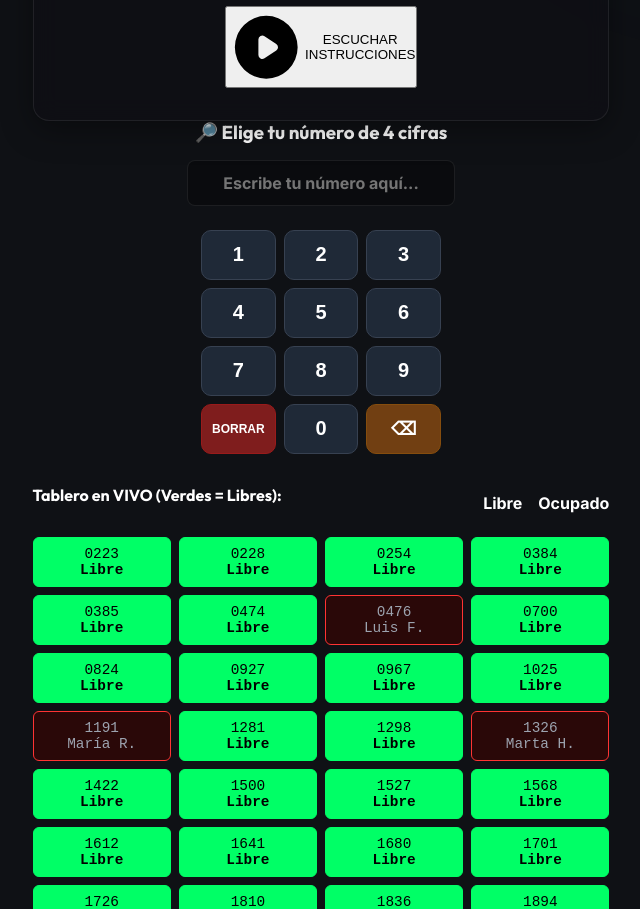
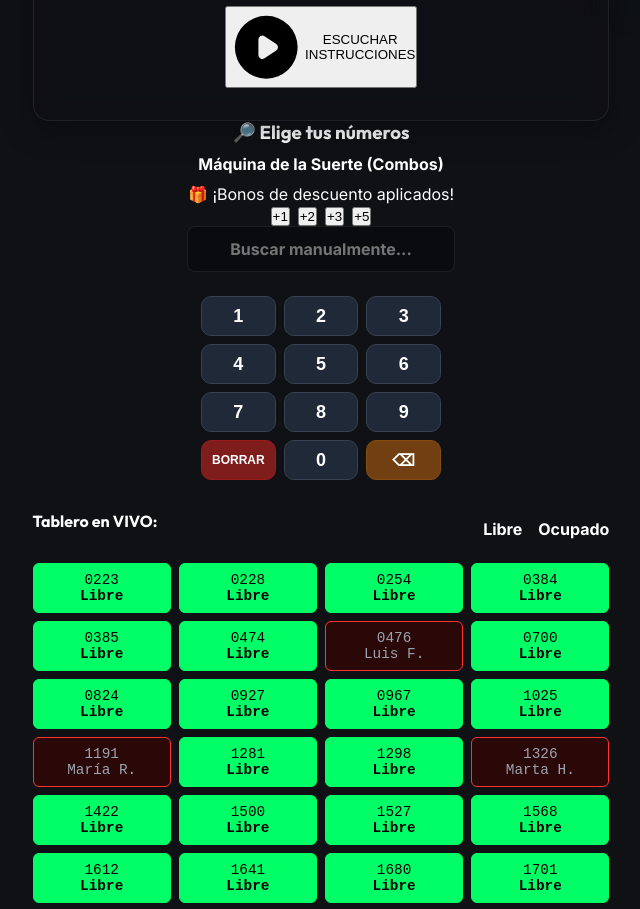
Before and after one commit to raizelmanada-ops/rifas, a Next.js app: page / in a window 1280 px wide. Shown: the part 1040-1949 px from the top of the page, without its empty margins (319-959 px from the left). Built offline with nearby package versions, Linux system fonts and the light colour scheme; no server answers; the database is empty.

Commit message:
feat: implementar Máquina de la Suerte y selección múltiple de boletos

```diff
--- a/src/app/page.tsx
+++ b/src/app/page.tsx
@@ -9,6 +9,7 @@ export default function Home() {
   const [timeLeft, setTimeLeft] = useState({ days: 3, hours: 14, minutes: 22, seconds: 59 });
   const [step, setStep] = useState<"grid" | "checkout" | "ticket">("grid");
   const [selectedTicket, setSelectedTicket] = useState<string | null>(null);
+  const [totalPrice, setTotalPrice] = useState<number>(60000);
   const [userData, setUserData] = useState<any>(null);
   const [openFaq, setOpenFaq] = useState<number | null>(null);
 
@@ -90,8 +91,9 @@ export default function Home() {
     return () => clearInterval(timer);
   }, [drawDate]);
 
-  const handleTicketSelect = (ticket: string) => {
+  const handleTicketSelect = (ticket: string, price: number) => {
     setSelectedTicket(ticket);
+    setTotalPrice(price);
     setStep("checkout");
   };
 
@@ -448,7 +450,7 @@ export default function Home() {
                       TRANSFERENCIA NEQUI
                     </p>
                     <p className="text-white text-sm mb-1">Total a Pagar:</p>
-                    <p className="text-3xl font-black text-[#ff00a5] drop-shadow-md mb-2">$60.000 <span className="text-sm">COP</span></p>
+                    <p className="text-3xl font-black text-[#ff00a5] drop-shadow-md mb-2">${totalPrice.toLocaleString('es-CO')} <span className="text-sm">COP</span></p>
                     <div className="bg-black/40 rounded p-2 border border-white/10 mb-2">
                       <p className="text-xs text-gray-400 uppercase font-bold">Número de Nequi</p>
                       <p className="text-xl font-bold text-white tracking-widest">{nequiNumber}</p>
@@ -476,7 +478,7 @@ export default function Home() {
           </div>
 
           <a
-            href={`https://wa.me/${whatsappAdmin}?text=Hola,%20acabo%20de%20reservar%20la%20boleta%20${selectedTicket}%20a%20nombre%20de%20${userData?.name}%20(CC:%20${userData?.idNumber}).%20Aquí%20está%20mi%20comprobante%20de%20pago%20de%20los%20$60.000%20COP.`}
+            href={`https://wa.me/${whatsappAdmin}?text=Hola,%20acabo%20de%20reservar%20${selectedTicket}%20a%20nombre%20de%20${userData?.name}%20(CC:%20${userData?.idNumber}).%20Aquí%20está%20mi%20comprobante%20de%20pago%20por%20$${totalPrice.toLocaleString('es-CO')}%20COP.`}
             target="_blank"
             rel="noreferrer"
             onClick={() => {
--- a/src/components/TicketGrid.tsx
+++ b/src/components/TicketGrid.tsx
@@ -11,11 +11,13 @@ const fakeNames = [
   "Hernán P.", "Mónica V.", "Alberto M.", "Gloria S.", "Esteban R.", "Silvia G.", "Javier C.", "Marta H.", "Ricardo L.", "Lorena B."
 ];
 
-export default function TicketGrid({ onSelectTicket }: { onSelectTicket: (ticket: string) => void }) {
+export default function TicketGrid({ onSelectTicket }: { onSelectTicket: (ticketDisplay: string, totalPrice: number) => void }) {
   const [search, setSearch] = useState("");
   const [occupiedTickets, setOccupiedTickets] = useState<Record<string, string>>({});
   const [displayTickets, setDisplayTickets] = useState<string[]>([]);
   const [recentPurchase, setRecentPurchase] = useState<string | null>(null);
+
+  const [selectedNumbers, setSelectedNumbers] = useState<string[]>([]);
 
   const totalTickets = 10000;
 
@@ -26,11 +28,8 @@ export default function TicketGrid({ onSelectTicket }: { onSelectTicket: (ticket
       .then(realData => {
 
         // 2. Generar algunos falsos para rellenar (marketing)
-        const fakeOccupied: Record<string, string> = { ...realData }; // Empezamos con los reales
+        const fakeOccupied: Record<string, string> = { ...realData };
 
-
-
-        // Agregar unos 1000 falsos para dar volumen, pero SIN PISAR los reales
         let addedFake = 0;
         while (addedFake < 1000) {
           const randomNum = Math.floor(Math.random() * totalTickets).toString().padStart(4, '0');
@@ -42,10 +41,9 @@ export default function TicketGrid({ onSelectTicket }: { onSelectTicket: (ticket
         }
         setOccupiedTickets(fakeOccupied);
 
-        // 3. Generar la vista de 100 números (85 libres, 15 ocupados)
+        // 3. Generar la vista inicial
         const initialDisplay: string[] = [];
 
-        // Forzar que si hay tickets reales recientes, algunos aparezcan en el tablero inicial
         const realKeys = Object.keys(realData);
         for (let i = 0; i < Math.min(5, realKeys.length); i++) {
           initialDisplay.push(realKeys[i]);
@@ -72,27 +70,22 @@ export default function TicketGrid({ onSelectTicket }: { onSelectTicket: (ticket
       })
       .catch(console.error);
 
-    // 3. Simular compras en VIVO (cada 4 a 10 segundos)
+    // 3. Simular compras en VIVO
     const interval = setInterval(() => {
       setDisplayTickets(currentDisplay => {
         setOccupiedTickets(prevOccupied => {
-          // Buscar un número verde (libre) que esté actualmente visible en pantalla
           const freeNumbersInView = currentDisplay.filter(num => !prevOccupied[num]);
 
           if (freeNumbersInView.length > 0) {
-            // Elegir uno al azar y "comprarlo"
             const luckyNum = freeNumbersInView[Math.floor(Math.random() * freeNumbersInView.length)];
-
             const buyer = fakeNames[Math.floor(Math.random() * fakeNames.length)];
 
             const newOccupied = { ...prevOccupied };
             newOccupied[luckyNum] = buyer;
 
-            // Mostrar alerta de compra
             setRecentPurchase(`¡${buyer} acaba de reservar el #${luckyNum}! 🔥`);
             setTimeout(() => setRecentPurchase(null), 3000);
 
-            // Liberar uno antiguo al azar para mantener el balance visual (85/15)
             const occupiedInView = currentDisplay.filter(num => newOccupied[num] && newOccupied[num] !== buyer);
             if (occupiedInView.length > 15) {
               const numToFree = occupiedInView[Math.floor(Math.random() * occupiedInView.length)];
@@ -123,20 +116,78 @@ export default function TicketGrid({ onSelectTicket }: { onSelectTicket: (ticket
     return results;
   }, [search]);
 
-  // Si hay búsqueda, mostramos los resultados. Si no, mostramos la grilla mixta.
   const visibleGrid = search.length >= 2 ? searchResults : displayTickets;
 
+  const toggleNumber = (num: string) => {
+    if (selectedNumbers.includes(num)) {
+      setSelectedNumbers(selectedNumbers.filter(n => n !== num));
+    } else {
+      setSelectedNumbers([...selectedNumbers, num]);
+    }
+  };
+
+  const selectRandom = (count: number) => {
+    const newSelection = [...selectedNumbers];
+    let added = 0;
+    let attempts = 0;
+    while (added < count && attempts < 10000) {
+      attempts++;
+      const randomNum = Math.floor(Math.random() * totalTickets).toString().padStart(4, '0');
+      if (!newSelection.includes(randomNum) && !occupiedTickets[randomNum]) {
+        newSelection.push(randomNum);
+        added++;
+      }
+    }
+    setSelectedNumbers(newSelection);
+  };
+
+  const clearSelection = () => {
+    setSelectedNumbers([]);
+  };
+
+  const getPrice = (count: number) => {
+    if (count === 0) return 0;
+    if (count === 1) return 60000;
+    if (count === 2) return 110000;
+    if (count === 3) return 150000;
+    if (count === 4) return 210000;
+    if (count >= 5) return count * 50000;
+    return count * 60000;
+  };
+
+  const handleCheckout = () => {
+    if (selectedNumbers.length === 0) return;
+    const count = selectedNumbers.length;
+    const price = getPrice(count);
+    const displayTicketsStr = selectedNumbers.join(", ");
+    onSelectTicket(`${displayTicketsStr} (${count} Boleto${count > 1 ? 's' : ''})`, price);
+  };
+
   return (
-    <div className="w-full relative">
-      {/* Alerta de compra en vivo flotante */}
+    <div className="w-full relative pb-20">
       {recentPurchase && (
-        <div className="fixed bottom-4 left-1/2 transform -translate-x-1/2 z-50 bg-green-500 text-black px-6 py-3 rounded-full font-bold shadow-[0_0_20px_rgba(34,197,94,0.6)] animate-bounce">
+        <div className="fixed bottom-24 left-1/2 transform -translate-x-1/2 z-40 bg-green-500 text-black px-6 py-3 rounded-full font-bold shadow-[0_0_20px_rgba(34,197,94,0.6)] animate-bounce">
           {recentPurchase}
         </div>
       )}
 
       <div className="bg-black/40 border border-white/10 rounded-xl p-3 sm:p-6 mb-8 max-w-xl mx-auto">
-        <h3 className="text-xl mb-4 font-bold text-white text-center">🔎 Elige tu número de 4 cifras</h3>
+        <h3 className="text-xl mb-2 font-bold text-white text-center">🔎 Elige tus números</h3>
+
+        {/* Máquina de la suerte */}
+        <div className="mb-6 w-full box-border">
+          <p className="text-[10px] text-gray-400 uppercase font-bold tracking-widest text-center mb-1">Máquina de la Suerte (Combos)</p>
+          <p className="text-success text-[10px] font-black text-center mb-3 uppercase">
+            🎁 ¡Bonos de descuento aplicados!
+          </p>
+          <div className="flex flex-wrap justify-center gap-2 w-full">
+            <button onClick={() => selectRandom(1)} className="p-2 font-black rounded-lg border border-white/20 bg-black/50 text-white flex-1 hover:bg-[#FFD700] hover:text-black transition-all">+1</button>
+            <button onClick={() => selectRandom(2)} className="p-2 font-black rounded-lg border border-white/20 bg-black/50 text-white flex-1 hover:bg-[#FFD700] hover:text-black transition-all">+2</button>
+            <button onClick={() => selectRandom(3)} className="p-2 font-black rounded-lg border border-white/20 bg-black/50 text-white flex-1 hover:bg-[#FFD700] hover:text-black transition-all">+3</button>
+            <button onClick={() => selectRandom(5)} className="p-2 font-black rounded-lg border border-success bg-success text-black flex-1 hover:bg-green-400 transition-all">+5</button>
+          </div>
+        </div>
+
         <div className="relative w-full">
           <input
             type="text"
@@ -146,8 +197,8 @@ export default function TicketGrid({ onSelectTicket }: { onSelectTicket: (ticket
             autoComplete="off"
             autoCorrect="off"
             spellCheck="false"
-            placeholder="Escribe tu número aquí..."
-            className="input-field w-full text-center text-2xl tracking-widest font-bold h-16"
+            placeholder="Buscar manualmente..."
+            className="input-field w-full text-center text-xl tracking-widest font-bold h-14"
             value={search}
             onChange={(e) => setSearch(e.target.value.replace(/[^0-9]/g, '').slice(0, 4))}
           />
@@ -161,7 +212,7 @@ export default function TicketGrid({ onSelectTicket }: { onSelectTicket: (ticket
             gap: '8px',
             width: '100%',
             maxWidth: '240px',
-            margin: '1.5rem auto'
+            margin: '1.5rem auto 0 auto'
           }}
         >
           {[1, 2, 3, 4, 5, 6, 7, 8, 9].map(num => (
@@ -169,7 +220,7 @@ export default function TicketGrid({ onSelectTicket }: { onSelectTicket: (ticket
               key={num}
               type="button"
               onClick={() => { if (search.length < 4) setSearch(search + num); }}
-              style={{ height: '50px', backgroundColor: '#1f2937', color: 'white', borderRadius: '10px', border: '1px solid #374151', fontSize: '20px', fontWeight: '900' }}
+              style={{ height: '40px', backgroundColor: '#1f2937', color: 'white', borderRadius: '10px', border: '1px solid #374151', fontSize: '18px', fontWeight: '900' }}
               className="w-full hover:bg-[#FFD700] hover:text-black transition-all shadow-md flex justify-center items-center"
             >
               {num}
@@ -178,7 +229,7 @@ export default function TicketGrid({ onSelectTicket }: { onSelectTicket: (ticket
           <button
             type="button"
             onClick={() => setSearch("")}
-            style={{ height: '50px', backgroundColor: '#7f1d1d', color: 'white', borderRadius: '10px', border: '1px solid #991b1b', fontSize: '12px', fontWeight: 'bold' }}
+            style={{ height: '40px', backgroundColor: '#7f1d1d', color: 'white', borderRadius: '10px', border: '1px solid #991b1b', fontSize: '12px', fontWeight: 'bold' }}
             className="w-full hover:bg-red-600 transition-all shadow-md flex justify-center items-center"
           >
             BORRAR
@@ -186,7 +237,7 @@ export default function TicketGrid({ onSelectTicket }: { onSelectTicket: (ticket
           <button
             type="button"
             onClick={() => { if (search.length < 4) setSearch(search + "0"); }}
-            style={{ height: '50px', backgroundColor: '#1f2937', color: 'white', borderRadius: '10px', border: '1px solid #374151', fontSize: '20px', fontWeight: '900' }}
+            style={{ height: '40px', backgroundColor: '#1f2937', color: 'white', borderRadius: '10px', border: '1px solid #374151', fontSize: '18px', fontWeight: '900' }}
             className="w-full hover:bg-[#FFD700] hover:text-black transition-all shadow-md flex justify-center items-center"
           >
             0
@@ -194,7 +245,7 @@ export default function TicketGrid({ onSelectTicket }: { onSelectTicket: (ticket
           <button
             type="button"
             onClick={() => setSearch(search.slice(0, -1))}
-            style={{ height: '50px', backgroundColor: '#713f12', color: 'white', borderRadius: '10px', border: '1px solid #854d0e', fontSize: '18px', fontWeight: 'bold' }}
+            style={{ height: '40px', backgroundColor: '#713f12', color: 'white', borderRadius: '10px', border: '1px solid #854d0e', fontSize: '16px', fontWeight: 'bold' }}
             className="w-full hover:bg-yellow-600 transition-all shadow-md flex justify-center items-center"
           >
             ⌫
@@ -204,8 +255,8 @@ export default function TicketGrid({ onSelectTicket }: { onSelectTicket: (ticket
 
       <div className="mb-6">
         <div className="flex justify-between items-center mb-4">
-          <h4 className="text-gray-300 font-bold">
-            {search.length >= 2 ? "Resultados de búsqueda:" : "Tablero en VIVO (Verdes = Libres):"}
+          <h4 className="text-gray-300 font-bold text-sm">
+            {search.length >= 2 ? "Resultados de búsqueda:" : "Tablero en VIVO:"}
           </h4>
 
           <div className="flex gap-4 text-xs font-bold">
@@ -217,26 +268,28 @@ export default function TicketGrid({ onSelectTicket }: { onSelectTicket: (ticket
         <div className="grid grid-cols-3 sm:grid-cols-4 md:grid-cols-6 lg:grid-cols-10 gap-2 md:gap-3">
           {visibleGrid.map(num => {
             const isOccupied = occupiedTickets[num];
+            const isSelected = selectedNumbers.includes(num);
+
             return (
               <button
                 key={num}
                 disabled={!!isOccupied}
-                onClick={() => onSelectTicket(num)}
+                onClick={() => toggleNumber(num)}
                 style={{
-                  backgroundColor: isOccupied ? '#2a0808' : '#00ff66',
+                  backgroundColor: isOccupied ? '#2a0808' : (isSelected ? '#FFD700' : '#00ff66'),
                   color: isOccupied ? '#9ca3af' : '#000000',
-                  borderColor: isOccupied ? '#ff3333' : '#00ff66'
+                  borderColor: isOccupied ? '#ff3333' : (isSelected ? '#ffffff' : '#00ff66')
                 }}
                 className={`ticket-btn relative overflow-hidden transition-all duration-300 h-16 sm:h-20 rounded-lg border flex flex-col items-center justify-center ${
                   isOccupied
                   ? 'cursor-not-allowed opacity-60'
-                  : 'hover:scale-105 shadow-[0_0_10px_rgba(0,255,102,0.4)]'
+                  : (isSelected ? 'scale-105 shadow-[0_0_15px_rgba(255,215,0,0.8)] border-2 border-white' : 'hover:scale-105 shadow-[0_0_10px_rgba(0,255,102,0.4)]')
                 }`}
               >
                 <span className="text-lg sm:text-2xl font-black leading-none">{num}</span>
                 {!isOccupied && (
                   <span className="text-[9px] sm:text-[11px] uppercase font-bold tracking-widest mt-1 opacity-90">
-                    Libre
+                    {isSelected ? "¡ELEGIDO!" : "Libre"}
                   </span>
                 )}
                 {isOccupied && (
@@ -253,6 +306,32 @@ export default function TicketGrid({ onSelectTicket }: { onSelectTicket: (ticket
           <p className="text-gray-500 mt-4 text-center">No se encontraron números disponibles para esa combinación.</p>
         )}
       </div>
+
+      {/* Botón flotante para pagar */}
+      {selectedNumbers.length > 0 && (
+        <div className="fixed bottom-0 left-0 w-full bg-black/95 border-t-4 border-[#FFD700] p-3 md:p-4 z-50 backdrop-blur-md">
+          <div className="max-w-4xl mx-auto flex flex-wrap justify-between items-center gap-2">
+            <div className="flex-1 min-w-[150px]">
+              <p className="text-gray-300 text-xs font-bold mb-1">Tu Selección</p>
+              <div className="flex items-center gap-3">
+                <span className="text-xl md:text-2xl font-black text-white">{selectedNumbers.length} Boleto{selectedNumbers.length > 1 ? 's' : ''}</span>
+                <span className="bg-[#FFD700] text-black px-3 py-1 rounded-lg font-black text-sm md:text-base">
+                  ${getPrice(selectedNumbers.length).toLocaleString('es-CO')} COP
+                </span>
+              </div>
+            </div>
+
+            <div className="flex gap-2">
+              <button onClick={clearSelection} className="p-2 text-white bg-red-900/50 hover:bg-red-900 rounded-lg border border-red-500 transition-colors">
+                <svg width="24" height="24" viewBox="0 0 24 24" fill="none" stroke="currentColor" strokeWidth="2" strokeLinecap="round" strokeLinejoin="round"><polyline points="3 6 5 6 21 6"></polyline><path d="M19 6v14a2 2 0 0 1-2 2H7a2 2 0 0 1-2-2V6m3 0V4a2 2 0 0 1 2-2h4a2 2 0 0 1 2 2v2"></path></svg>
+              </button>
+              <button onClick={handleCheckout} className="bg-[#FFD700] hover:bg-yellow-400 text-black px-6 py-2 rounded-lg font-black uppercase text-sm md:text-base border-2 border-white/20 transition-all shadow-[0_0_15px_rgba(255,215,0,0.4)]">
+                Pagar Ahora
+              </button>
+            </div>
+          </div>
+        </div>
+      )}
     </div>
   );
 }
```
